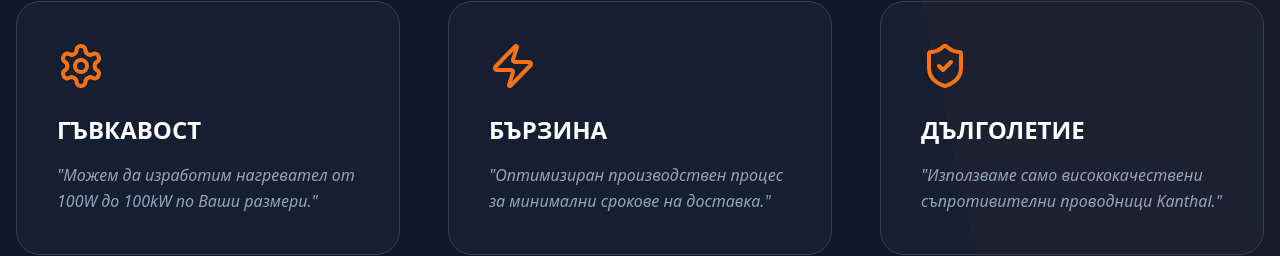
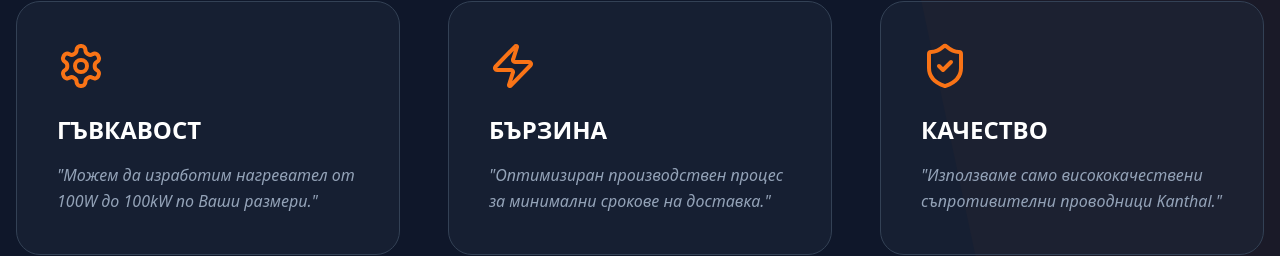
Before and after one commit to kossev/nagrevateli, a React (Vite) app: page / in a window 1280 px wide. Shown: the part 2010-2266 px from the top of the page. Built offline with nearby package versions, Linux system fonts and the light colour scheme.

Commit message:
[dyad] Промяна на „Дълголетие“ на „Качество“ в предимствата - wrote 1 file(s)

```diff
--- a/src/pages/Index.tsx
+++ b/src/pages/Index.tsx
@@ -115,7 +115,7 @@ const Index = () => {
             {[
               { icon: <Settings className="h-12 w-12 text-orange-500" />, title: "Гъвкавост", desc: "Можем да изработим нагревател от 100W до 100kW по Ваши размери." },
               { icon: <Zap className="h-12 w-12 text-orange-500" />, title: "Бързина", desc: "Оптимизиран производствен процес за минимални срокове на доставка." },
-              { icon: <ShieldCheck className="h-12 w-12 text-orange-500" />, title: "Дълголетие", desc: "Използваме само висококачествени съпротивителни проводници Kanthal." }
+              { icon: <ShieldCheck className="h-12 w-12 text-orange-500" />, title: "Качество", desc: "Използваме само висококачествени съпротивителни проводници Kanthal." }
             ].map((feature, i) => (
               <motion.div
                 key={i}
```
